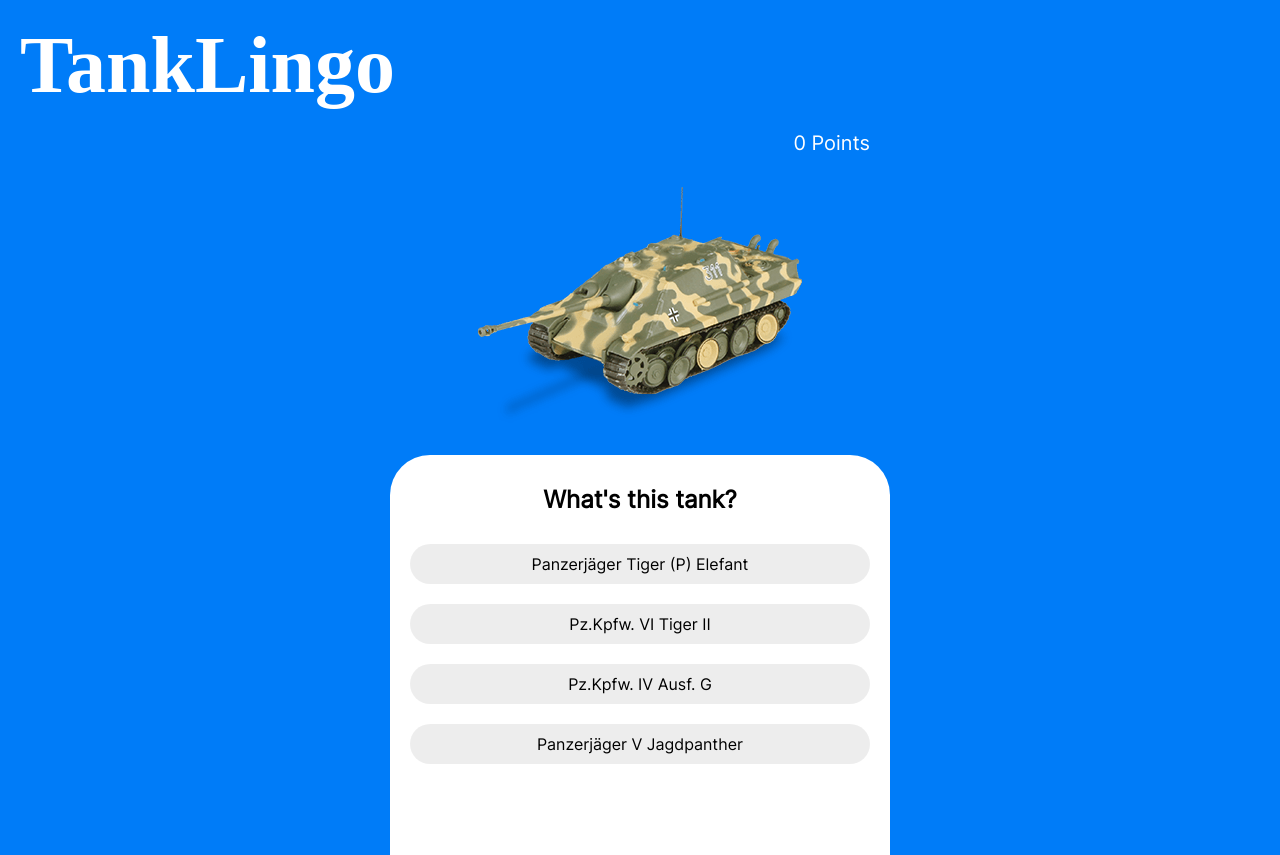
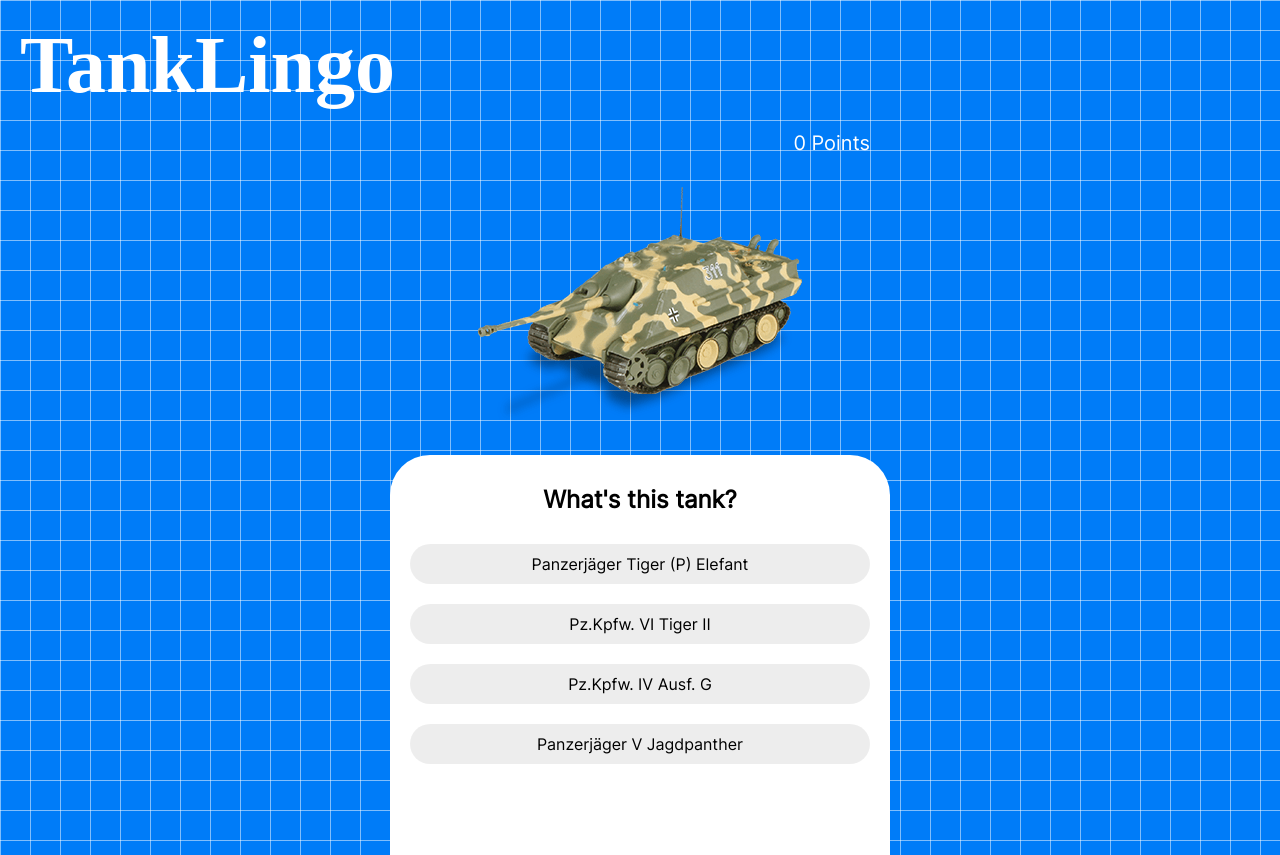
Before and after one commit to ssebastianoo/TankLingo, a Svelte app: page / in a window 1280 px wide. Built offline with nearby package versions, Linux system fonts and the light colour scheme; a web font is replaced by a local one.

Commit message:
background grid

```diff
--- a/src/App.svelte
+++ b/src/App.svelte
@@ -47,9 +47,13 @@
         loaded = true;
 
         if ("serviceWorker" in navigator) {
-            navigator.serviceWorker.register("/service-worker.js", {
-                scope: "/",
-            });
+            navigator.serviceWorker
+                .register("/service-worker.js", {
+                    scope: "/",
+                })
+                .then((registration) => {
+                    registration.update();
+                });
         }
     });
 
--- a/src/app.scss
+++ b/src/app.scss
@@ -10,4 +10,15 @@ body {
     margin: 0;
     background-color: $blue;
     font-family: "Inter";
+    background-size: 30px 30px;
+    background-image: linear-gradient(
+            to right,
+            rgba(255, 255, 255, 0.5) 1px,
+            transparent 1px
+        ),
+        linear-gradient(
+            to bottom,
+            rgba(255, 255, 255, 0.5) 1px,
+            transparent 1px
+        );
 }
```
